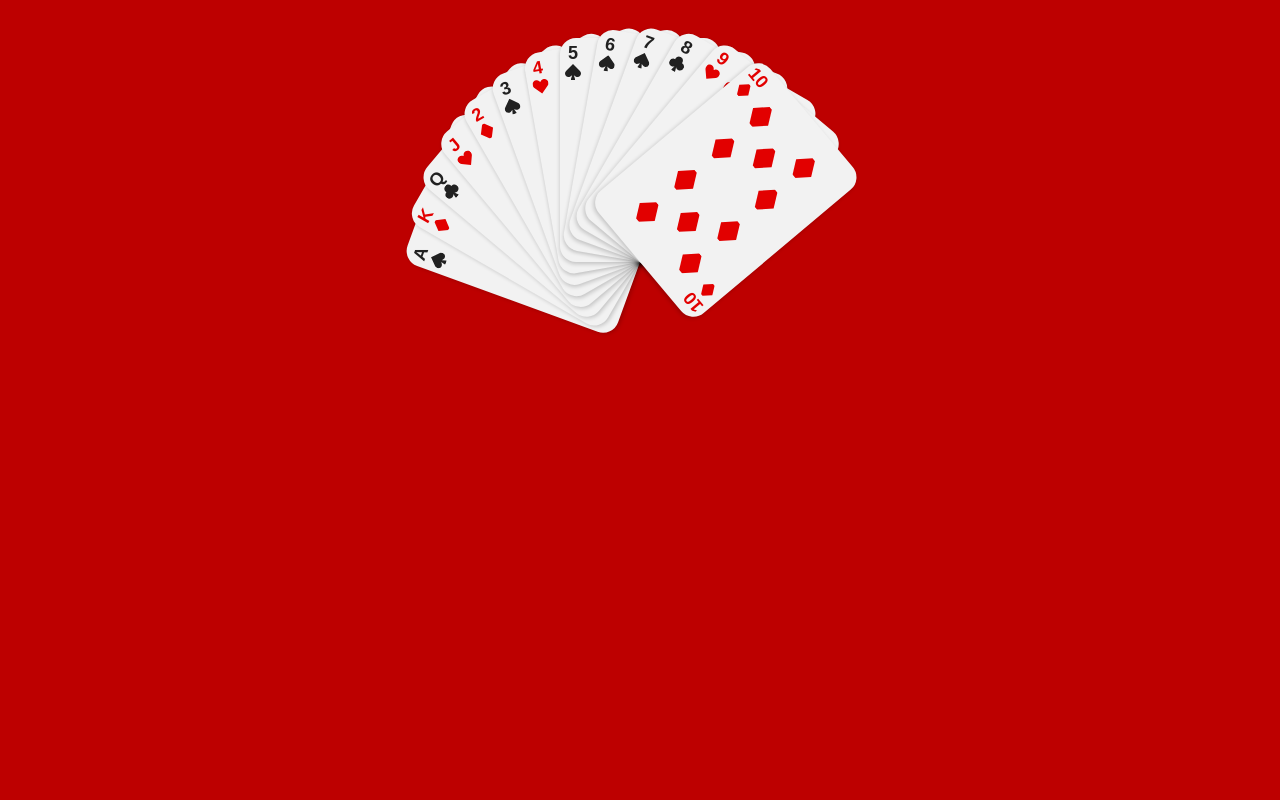
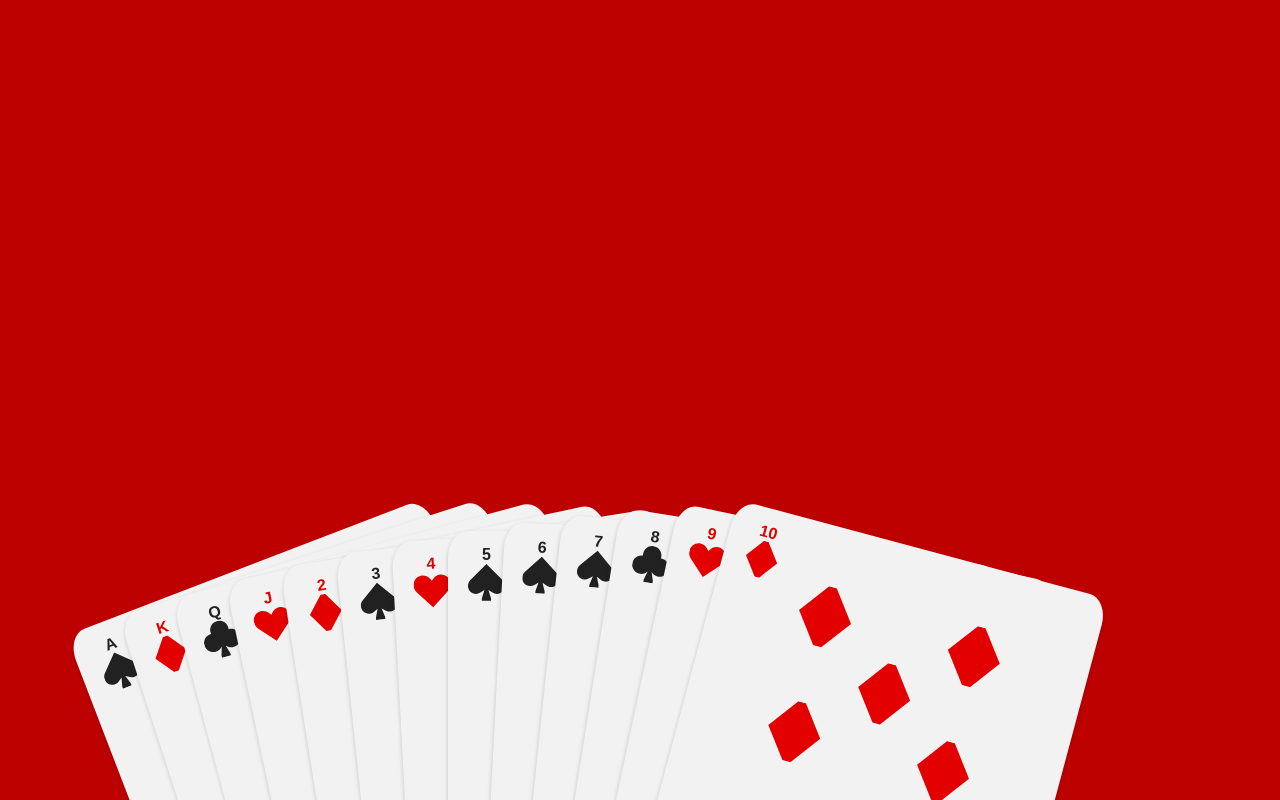
Before and after one commit to mohsin-a1i/board-game-box-ui, a Next.js app: page / in a window 1280 px wide. Shown: the top 800 px of the page. Built offline with nearby package versions, Linux system fonts and the light colour scheme.

Commit message:
Improved card hand sizing

```diff
--- a/src/app/globals.css
+++ b/src/app/globals.css
@@ -1,8 +1,6 @@
 :root {
   --background: #bd0000;
   --foreground: #f2f2f2;
-
-  --card-width: 160px;
 }
 
 /* @media (prefers-color-scheme: dark) {
--- a/src/app/layout.tsx
+++ b/src/app/layout.tsx
@@ -1,4 +1,4 @@
-import type { Metadata } from "next";
+import type { Metadata, Viewport } from "next";
 import { Geist, Geist_Mono } from "next/font/google";
 import "./globals.css";
 
@@ -11,6 +11,13 @@ const geistMono = Geist_Mono({
   variable: "--font-geist-mono",
   subsets: ["latin"],
 });
+
+export const viewport: Viewport = {
+  width: "device-width",
+  initialScale: 1,
+  minimumScale: 1,
+  maximumScale: 1
+}
 
 export const metadata: Metadata = {
   title: "Board Game Box",
--- a/src/components/card-hand/card-hand.module.scss
+++ b/src/components/card-hand/card-hand.module.scss
@@ -1,18 +1,25 @@
 .hand {
-    --hand-height: 300px;
-    height: var(--hand-height);
+    position: absolute;
+    width: 100%;
+    bottom: 0;
     display: flex;
     justify-content: center;
     align-items: center;
   }
 
   .card {
+    --card-width: 30%;
+    width: var(--card-width);
     position: absolute;
     transform-origin: bottom center;
-    transform: rotate(calc(var(--i) * 10deg));
+    transform: translateX(calc(var(--i) * var(--card-width) / 4)) rotate(calc(var(--i) * 3deg));
     transition: transform 1s;
   }
 
+  .card:hover {
+    transform: translateX(calc(var(--i) * var(--card-width) / 4)) rotate(calc(var(--i) * 3deg)) scale(1.1);
+  }
+
   .card:hover ~ .card {
-    transform: translateX(var(--card-width)) rotate(calc(var(--i) * 10deg));
+    transform: translateX(calc(var(--i) * var(--card-width) / 4 + var(--card-width))) rotate(calc(var(--i) * 3deg));
   }
--- a/src/components/playing-card/index.tsx
+++ b/src/components/playing-card/index.tsx
@@ -19,7 +19,7 @@ const TPlayingCard = ({ style, className, card: { rank, suit } }: PlayingCardPro
     return (
         <div style={style} className={cn(styles.card, styles[suit], className)}>
             <div className={styles.edge}>
-               <span>{rank}</span>
+               <span className={styles.rank}>{rank}</span>
                <SuitIcon className={styles.icon}/>
             </div>
             {isFaceCard ? (
@@ -28,7 +28,7 @@ const TPlayingCard = ({ style, className, card: { rank, suit } }: PlayingCardPro
                 <PlayingCardPattern rank={rank} Icon={SuitIcon} />
             )}
             <div className={styles.edge}>
-               <span>{rank}</span>
+               <span className={styles.rank}>{rank}</span>
                <SuitIcon className={styles.icon}/>
             </div>
         </div>
--- a/src/components/playing-card/playing-card.module.scss
+++ b/src/components/playing-card/playing-card.module.scss
@@ -1,9 +1,8 @@
 .card {
     background: #f2f2f2;
-    border-radius: calc(var(--card-width) / 10);
+    border-radius: 5%;
     box-shadow: 0 2px 4px rgba(0, 0, 0, 0.2);
-    height: calc(var(--card-width) * 1.4);
-    width: var(--card-width);
+    aspect-ratio: 0.714;
     display: flex;
     cursor: pointer;
 
@@ -16,17 +15,21 @@
     }
 
     .edge {
-        flex: 0 0 10%;
-        padding: 5px;
+        width: 20%;
+        flex: 0 0 20%;
+        padding: 4%;
         display: flex;
         flex-direction: column;
         align-items: center;
-        font-size: large;
-        font-weight: bold;
+
+        .rank {
+            font-weight: bold;
+            user-select: none;
+        }
 
         .icon {
-            width: calc(var(--card-width) / 10);
-            height: calc(var(--card-width) / 10);
+            width: 80%;
+            height: auto;
         }
     }
 
@@ -36,16 +39,15 @@
 
     .pattern {
         flex: 1;
-        padding: calc(var(--card-width) / 12) 0;
+        padding: 8% 0;
         display: grid;
         align-items: center;
         justify-items: center;
         grid-auto-flow: column;
 
         .icon {
-            color: var(--card-foreground);
-            width: calc(var(--card-width) / 6);
-            height: calc(var(--card-width) / 6);
+            width: 80%;
+            height: auto;
         }
 
         &.pattern-10, &.pattern-9 {
@@ -130,22 +132,25 @@
             }
         }
 
-        &.pattern-3, &.pattern-2 {
-            grid-auto-flow: row;
+        &.pattern-3, &.pattern-2, &.pattern-1 {
+            grid-template-columns: repeat(3, 1fr);
+
+            .icon {
+                grid-column: 2;
+            }
         }
     }
 
     .face {
         flex: 1;
-        padding: calc(var(--card-width) / 12) 0;
+        padding: 8% 0;
         display: flex;
         align-items: center;
         justify-content: center;
 
         .icon {
-            color: var(--card-foreground);
-            width: calc(var(--card-width) / 2);
-            height: calc(var(--card-width) / 2);
+            width: 80%;
+            height: auto;
         }
     }
 }
```
